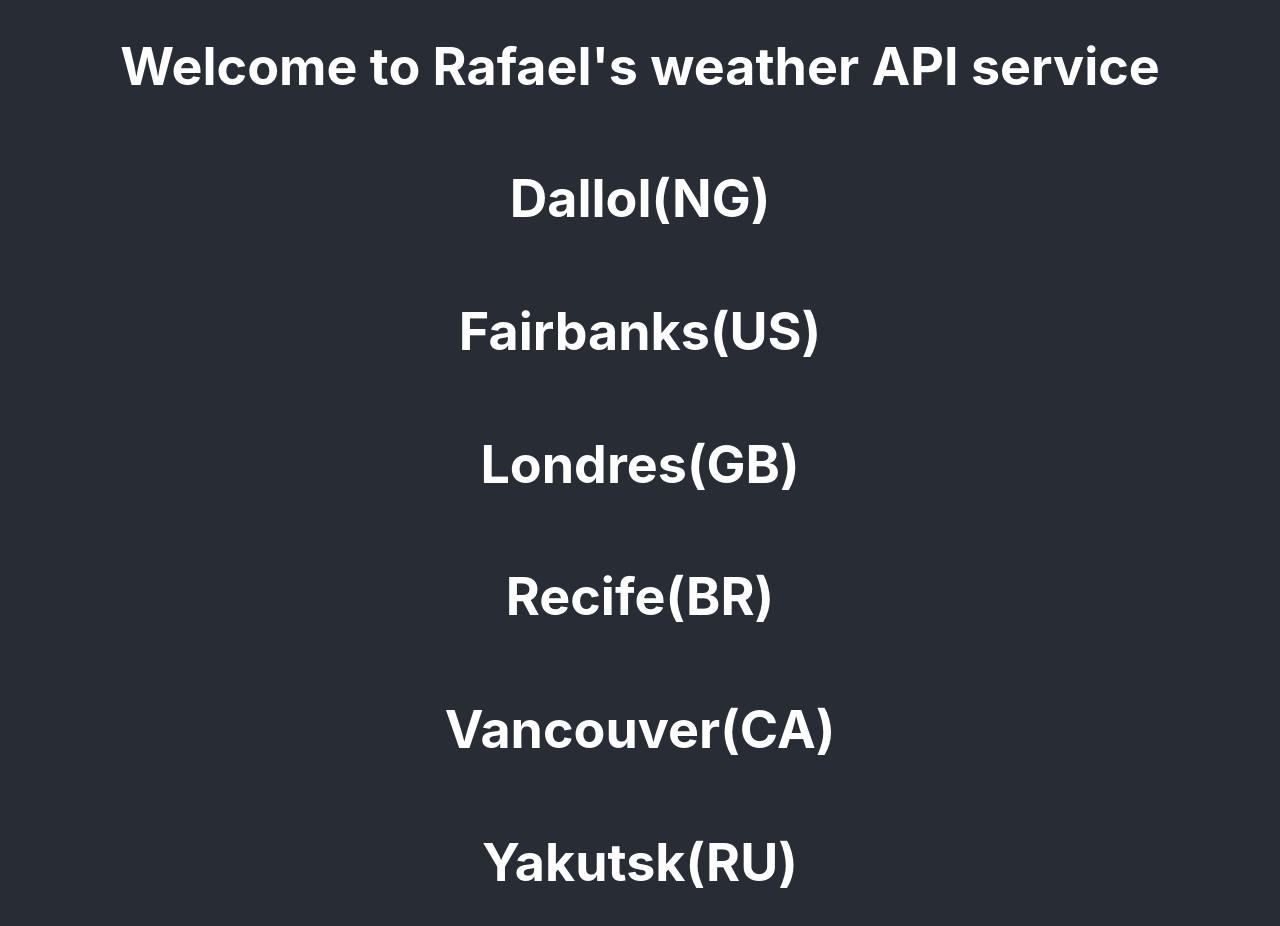
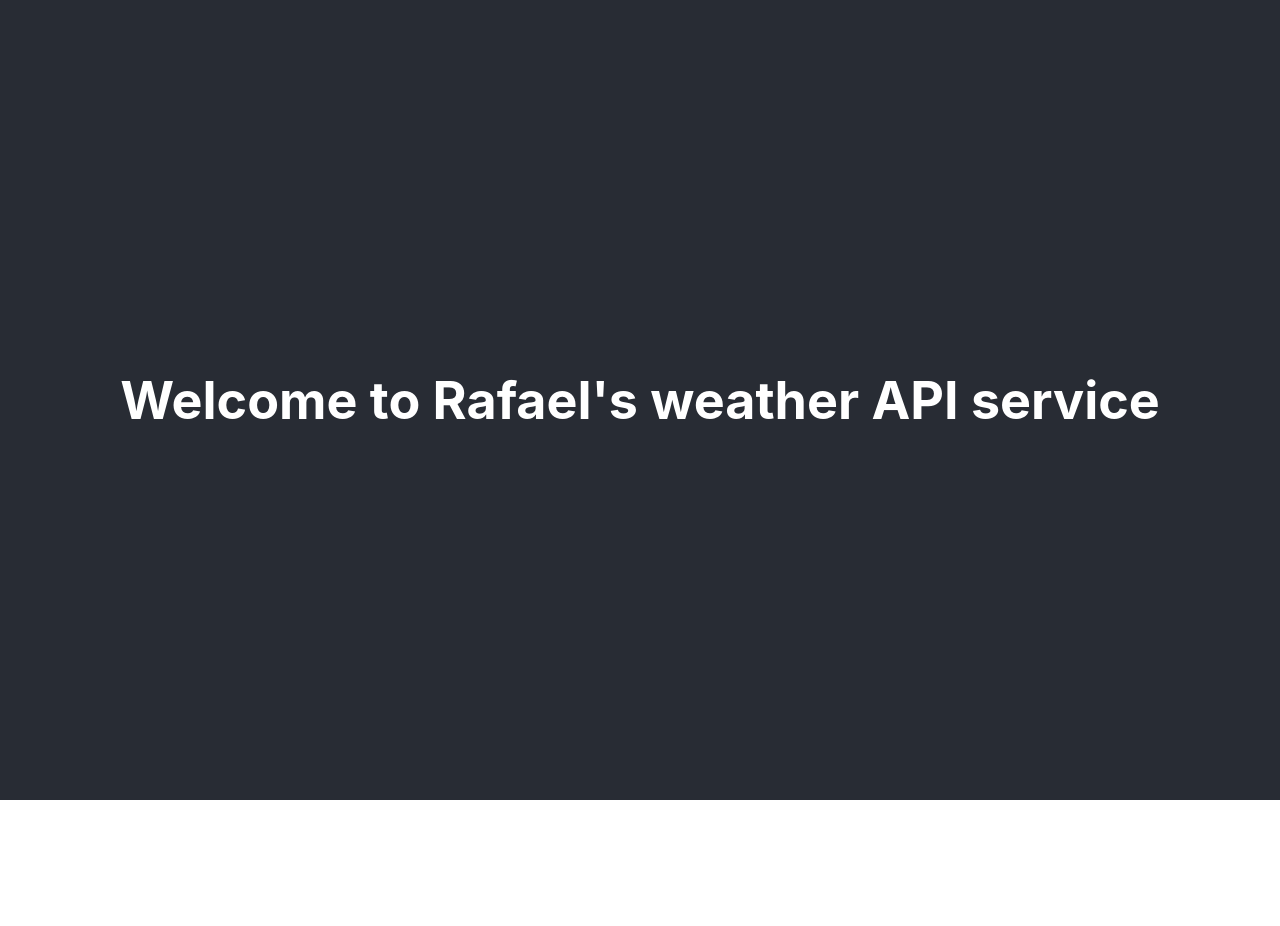
Before and after one commit to RafaelMoid/tds-weatherAPI, a React (Create React App) app: page / in a window 1280 px wide. Shown: the top 926 px of the page. After the commit the page ends 800 px from the top, so only its background shows below. Built offline with nearby package versions, Linux system fonts and the light colour scheme.

Commit message:
(Config) Routes & Sleep 'cause i'm tired

```diff
--- a/src/App.js
+++ b/src/App.js
@@ -6,18 +6,19 @@ import Londres from './pages/Londres(GB).js';
 import Recife from './pages/Recife(BR).js';
 import Vancouver from './pages/Vancouver(CA)';
 import Yakutsk from './pages/Yakutsk(RU)';
+import {Route, Link} from 'react-router-dom';
 
 function App() {
   return (
     <div className="App">
       <header className="App-header">
         <h1>Welcome to Rafael's weather API service</h1>
-        <Dallol />
-        <Fairbanks />
-        <Londres />
-        <Recife />
-        <Vancouver />
-        <Yakutsk/>
+        <Route exact path="/dallol" component={Dallol} />
+        <Route exact path="/fairbanks" component={Fairbanks} />
+        <Route exact path="/londres" component={Londres} />
+        <Route exact path="/recife" component={Recife} />
+        <Route exact path="/vancouver" component={Vancouver} />
+        <Route exact path="/yakutsk" component={Yakutsk} />
       </header>
     </div>
   );
```
